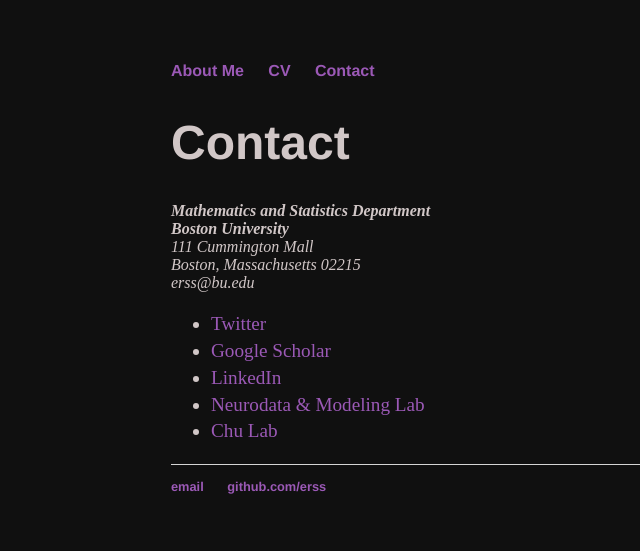
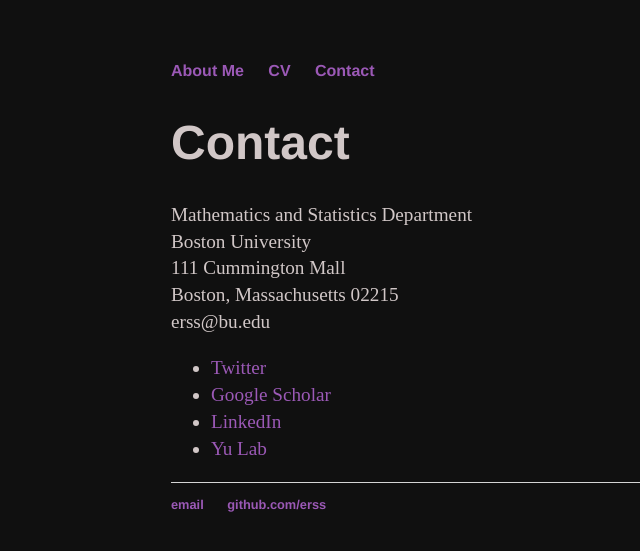
Before and after one commit to erss/erss.github.io, a Jekyll site: the page built from contact/index.html, in a window 1280 px wide. Shown: the top 551 px of the page, without its empty margins (21-661 px from the left). Built offline with Jekyll 4.4.1, drawn with Linux system fonts in a browser that asks for light colours.

Commit message:
Update index.html

```diff
--- a/contact/index.html
+++ b/contact/index.html
@@ -6,20 +6,17 @@ title: Contact
 		<div class="contact">
 			<h1> Contact</h1>
 
-			<address>
-			<strong>Mathematics and Statistics Department <br>
+			<p> Mathematics and Statistics Department <br>
 		        Boston University <br></strong>
 			111 Cummington Mall<br>
 			Boston, Massachusetts 02215<br>
 			<span class="obfuscate">erss@bu.edu</span>
-			</address>
-			<p> <a href="https://www.facebook.com/your-facebook-username" title="Facebook"><i class="fa fa-facebook-square"></i></a></p>
+			</p>
 
 			<ul class="contacts">
 				<li><a href="https://twitter.com/lizrspencer">Twitter</a></li>
        				<li><a href="https://scholar.google.com/citations?user=SeKPBtIAAAAJ&hl=en&authuser=1">Google Scholar</a></li>
 				<li><a href="https://www.linkedin.com/in/elizabeth-spencer-217854b6/">LinkedIn</a></li>
-				<li><a href="https://math.bu.edu/people/mak/">Neurodata & Modeling Lab</a></li>
-				<li><a href="https://chulab.mgh.harvard.edu/">Chu Lab</a></li>
+				<li><a href="https://users.ece.cmu.edu/~byronyu/index.html">Yu Lab</a></li>
 				</ul>
 		</div>
```
